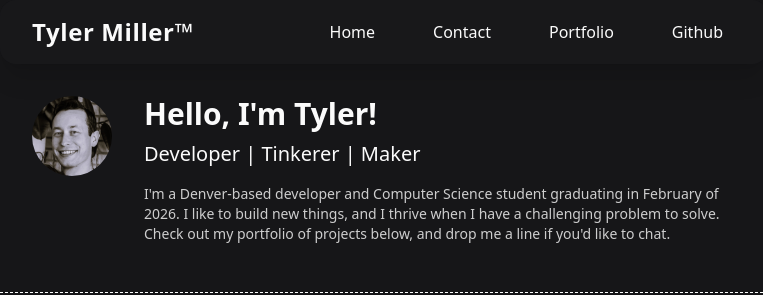
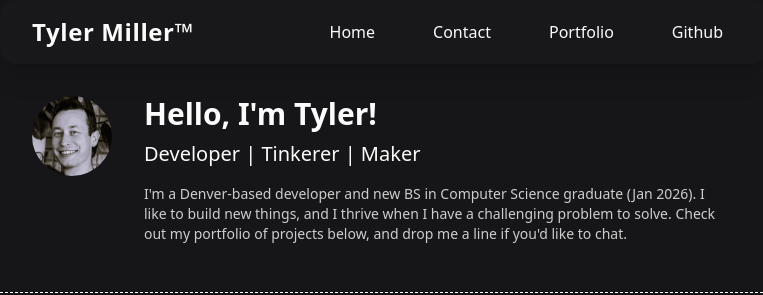
Before and after one commit to tmiller1990/next-react-portfolio, a Next.js app: page / in a window 1280 px wide. Shown: the top 295 px of the page, without its empty margins (256-1019 px from the left). Built offline with nearby package versions, Linux system fonts and the light colour scheme.

Commit message:
Updated profile (I graduated!) and adjusted scroll padding to keep the navbar off the content.

```diff
--- a/src/app/layout.tsx
+++ b/src/app/layout.tsx
@@ -1,11 +1,11 @@
 import type { Metadata } from "next";
 import "./globals.css";
-import { Inter } from 'next/font/google'; // 1. Import the font loader
+import { Inter } from 'next/font/google'; // Import the font loader
 
-// 2. Configure the font (e.g., using 'Inter' as the site font)
+// Configure the font
 const inter = Inter({
     subsets: ['latin'],
-    variable: '--font-inter', // 3. Assign a CSS variable name
+    variable: '--font-inter', // Assign a CSS variable name
 });
 
 
@@ -20,7 +20,7 @@ export default function RootLayout({
   children: React.ReactNode;
 }>) {
   return (
-    <html lang="en">
+    <html lang="en" className="scroll-pt-[72px] scroll-smooth">
       <body
         className={"inter.variable bg-theme-base antialiased"}
       >
--- a/src/components/Hero.tsx
+++ b/src/components/Hero.tsx
@@ -24,7 +24,7 @@ const Hero = () => {
                 <TypingEffect text="Developer | Tinkerer | Maker "/>
 
                 <p className="text-sm text-theme-content/80 mt-4 max-w-xl">
-                    I'm a Denver-based developer and Computer Science student graduating in February of 2026. I like
+                    I'm a Denver-based developer and new BS in Computer Science graduate (Jan 2026). I like
                     to build new things, and I thrive when I have a challenging problem to solve. Check out my portfolio
                     of projects below, and drop me a line if you'd like to chat.
                 </p>
```
